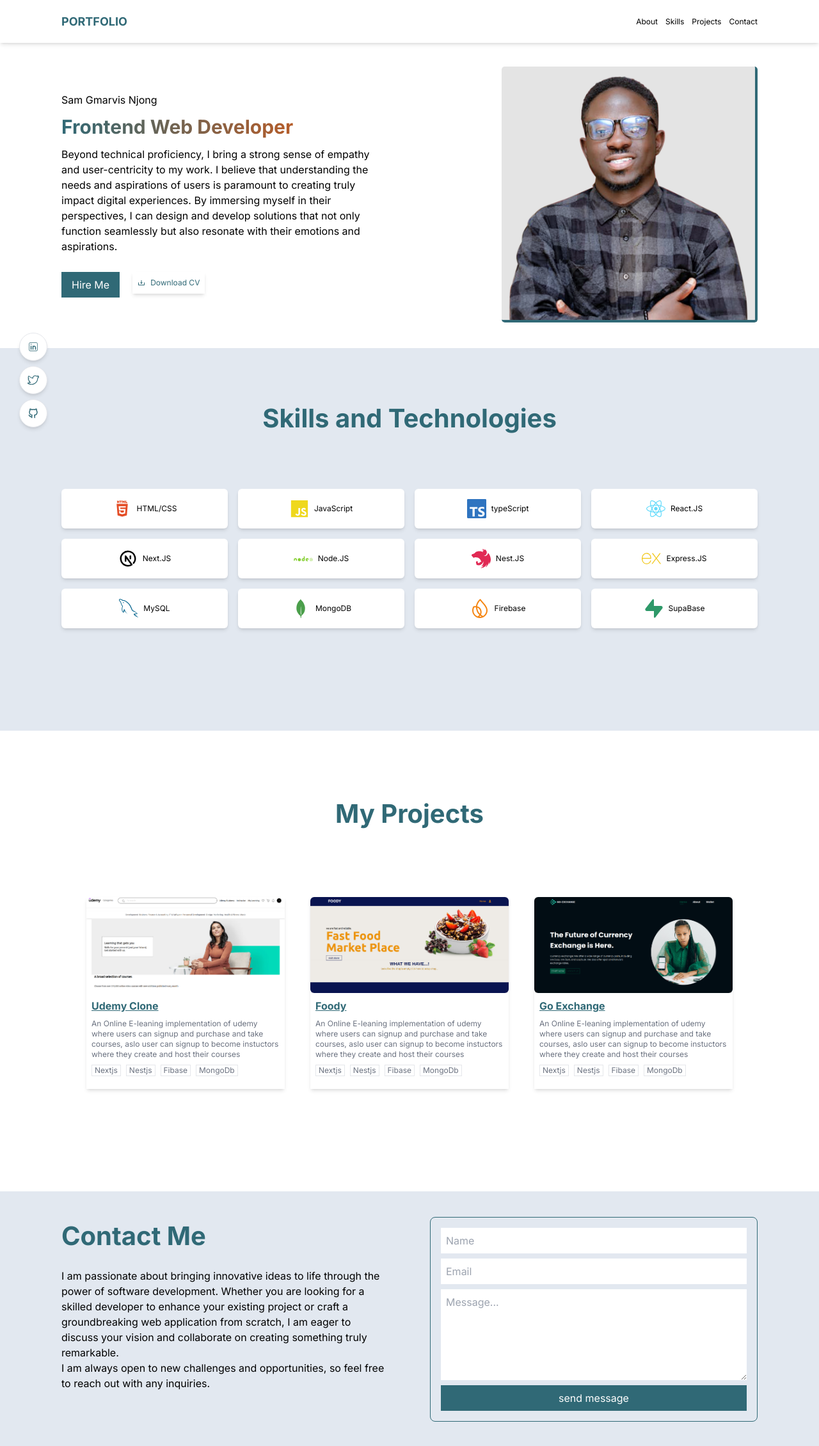
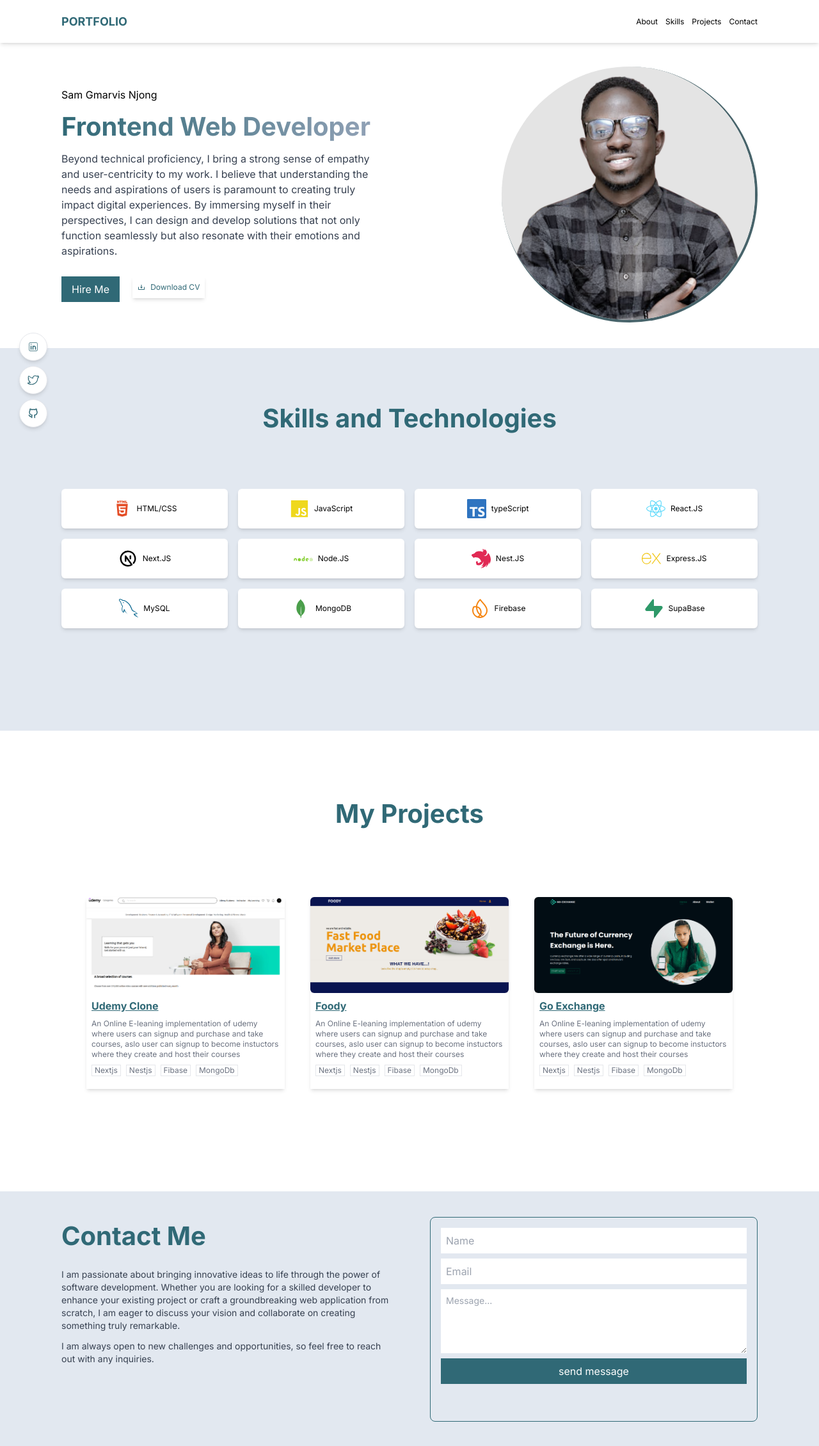
Before and after one commit to Gmarvis/gmarvis_portfolio, a Next.js app: page /#projects in a window 1280 px wide. Shown: the whole page at 64% size. Built offline with nearby package versions, Linux system fonts and the light colour scheme.

Commit message:
add send emails

```diff
--- a/package.json
+++ b/package.json
@@ -9,6 +9,7 @@
     "lint": "next lint"
   },
   "dependencies": {
+    "@emailjs/browser": "^4.1.0",
     "framer-motion": "^10.18.0",
     "next": "14.0.4",
     "react": "^18",
--- a/src/components/Contact.tsx
+++ b/src/components/Contact.tsx
@@ -1,13 +1,56 @@
-import React from "react";
+"use client";
+
+import React, { RefObject, useRef, useState } from "react";
+import emailjs from "@emailjs/browser";
+import MessageBar from "./MessageBar";
 
 const Contact = () => {
+  const form: any = useRef();
+  const [message, setMessage] = useState("");
+  const [status, setStatus] = useState(true);
+
+  const sendEmail = (e: { preventDefault: () => void }) => {
+    e.preventDefault();
+
+    emailjs
+      .sendForm("service_k0kw658", "template_3rvzfiq", form.current, {
+        publicKey: "vq3hgDoUtK5_tEs1Z",
+      })
+      .then(
+        (results) => {
+          setMessage(
+            " Thank you for reaching out i will get back to you as soon as possible"
+          );
+          setStatus(true);
+
+          setTimeout(() => {
+            setMessage("");
+          }, 5000);
+
+          console.log(results);
+
+          console.log("SUCCESS!");
+        },
+        (error) => {
+          setMessage(
+            "Sorry and error occured while sending message please try again!"
+          );
+          setStatus(false);
+          setTimeout(() => {
+            setMessage("");
+          }, 5000);
+          console.log("FAILED...", error.text);
+        }
+      );
+  };
+
   return (
     <div className="flex w-full justify-between mobile:max-sm:flex-col mobile:max-sm:gap-5">
       <div className="w-[40vw] mobile:max-sm:w-full mobile:max-sm:text-center">
         <h3 className=" font-bold text-[40px] pb-5 text-themecolor mobile:max-sm:text-center">
           Contact Me
         </h3>
-        <p>
+        <p className="text-gray-700 text-sm">
           I am passionate about bringing innovative ideas to life through the
           power of software development. Whether you are looking for a skilled
           developer to enhance your existing project or craft a groundbreaking
@@ -15,32 +58,43 @@ const Contact = () => {
           collaborate on creating something truly remarkable.
         </p>
 
-        <p>
+        <p className="text-gray-700 text-sm mt-3">
           I am always open to new challenges and opportunities, so feel free to
           reach out with any inquiries.
         </p>
       </div>
-      <form className="w-[40vw] border  border-themecolor flex flex-col gap-2 p-4 h-[40vh] mobile:max-sm:w-full rounded-lg text-slate-600">
+      <form
+        ref={form}
+        onSubmit={sendEmail}
+        className="w-[40vw] border  border-themecolor flex flex-col gap-2 p-4 min-h-[40vh] mobile:max-sm:w-full rounded-lg text-slate-600"
+      >
         <input
           type="name"
+          name="name"
           className="w-full outline-none p-2"
           placeholder="Name"
         />
         <input
           type="email"
+          name="email"
           placeholder="Email"
           className="w-full outline-none p-2"
         />
         <textarea
-          className="outline-none h-[600px] p-2"
+          className="outline-none h-[100px] p-2 text-sm"
           placeholder="Message..."
-          name=""
+          name="message"
           id=""
         ></textarea>
-        <button className="bg-themecolor p-2 text-white">send message</button>
+        <button className="bg-themecolor p-2 text-white ">send message</button>
+        {message && <MessageBar status text={message} />}
       </form>
     </div>
   );
 };
 
 export default Contact;
+
+//>>>>>>>>>>>>TODO<<<<<<<<<<<
+// #1 Add a loading indicator when sending message
+// #2 Handle form validation
--- a/src/components/HeroSection.tsx
+++ b/src/components/HeroSection.tsx
@@ -14,7 +14,7 @@ const HeroSection = () => {
         className="bio w-[50%] mobile:max-sm:w-full justify-center mobile:max-sm:items-center mobile:max-sm:text-center  flex flex-col gap-2"
       >
         <h1>Sam Gmarvis Njong</h1>
-        <h2 className="text-[30px] font-bold themecolor bg-gradient-to-r from-themecolor to-orange-600 bg-clip-text text-transparent">
+        <h2 className="text-[40px] font-bold themecolor bg-gradient-to-r from-themecolor to-slate-400 bg-clip-text text-transparent">
           Frontend Web Developer
         </h2>
         <motion.div
@@ -28,11 +28,11 @@ const HeroSection = () => {
             alt=""
             width={400}
             height={300}
-            className="rounded-full hidden mobile:max-sm:block z-0"
+            className="rounded-full hidden mobile:max-sm:block z-0 grayscale-[50%] hover:grayscale-[0%] duration-300"
           />
         </motion.div>
 
-        <p className="mobile:max-sm:pt-3">
+        <p className="mobile:max-sm:pt-3 text-gray-700">
           Beyond technical proficiency, I bring a strong sense of empathy and
           user-centricity to my work. I believe that understanding the needs and
           aspirations of users is paramount to creating truly impact digital
@@ -65,7 +65,7 @@ const HeroSection = () => {
           alt=""
           width={400}
           height={300}
-          className="rounded-[5px] border-r-4 border-r-themecolor border-b-4 border-b-themecolor"
+          className=" border-r-4 border-r-themecolor border-b-4 border-b-themecolor grayscale-[50%] hover:grayscale-[0%] rounded-full duration-300"
         />
       </div>
     </div>
--- /dev/null
+++ b/src/components/MessageBar.tsx
@@ -0,0 +1,36 @@
+import React from "react";
+import { FaCheckCircle } from "react-icons/fa";
+import { BiSolidError } from "react-icons/bi";
+import { motion } from "framer-motion";
+
+type MessageTypes = {
+  status: Boolean;
+  text: string;
+};
+
+const MessageBar = ({ status, text }: MessageTypes) => {
+  return (
+    <motion.div
+      initial={{ opacity: 0, translateY: -20 }}
+      animate={{ opacity: 1, translateY: 0 }}
+      transition={{ duration: 0.3 }}
+      className={`border ${
+        status
+          ? "border-green-600 text-green-600"
+          : "text-red-600 border-red-600"
+      }  p-2 rounded-md`}
+    >
+      <p className="flex gap-5 items-center">
+        {status ? (
+          <FaCheckCircle size={30} className="text-green-600" />
+        ) : (
+          <BiSolidError size={30} className="text-red-600" />
+        )}
+
+        <span className="text-xs">{text}</span>
+      </p>
+    </motion.div>
+  );
+};
+
+export default MessageBar;
```
Also changed, not shown: 1 other file (tests, documents, lock files or other folders).
